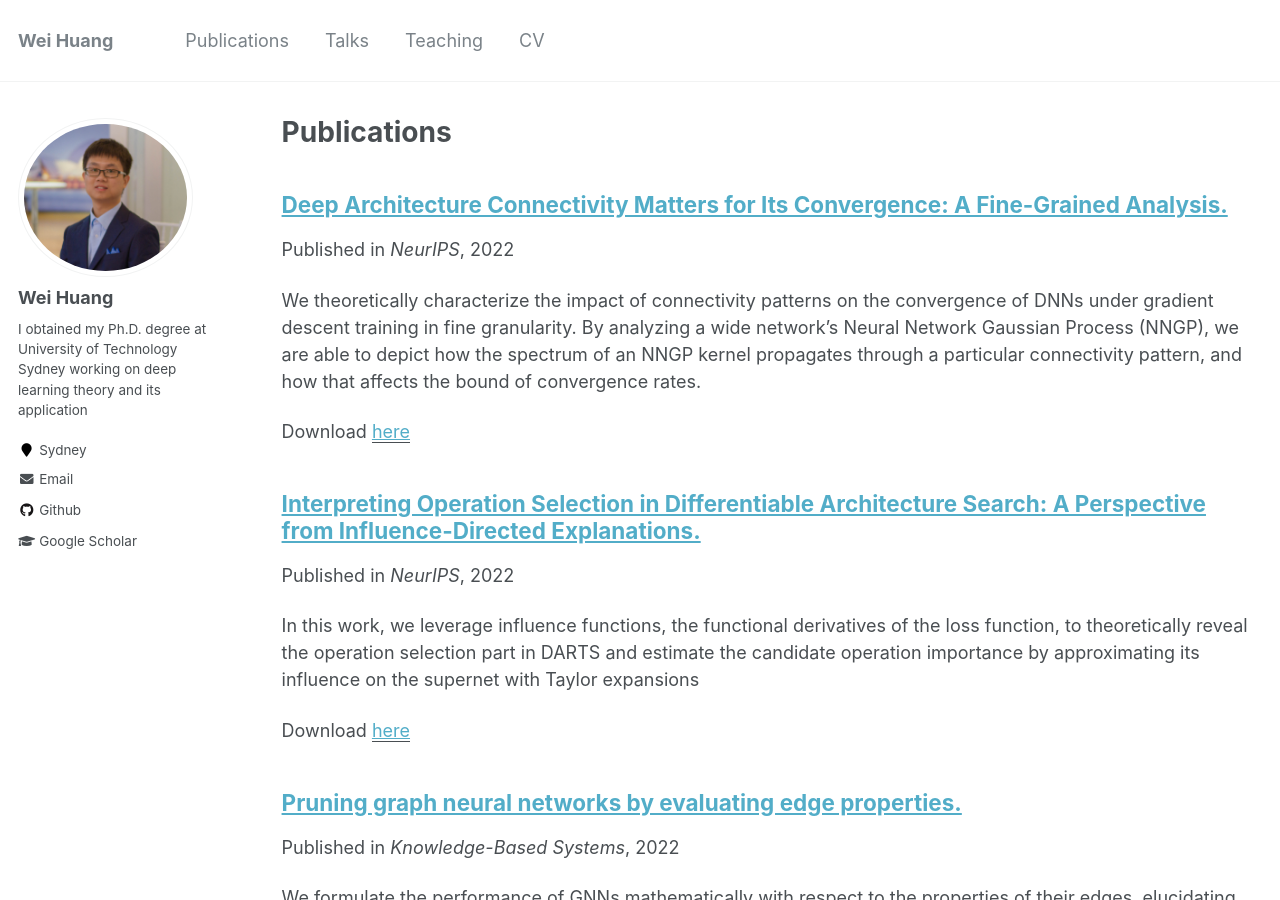
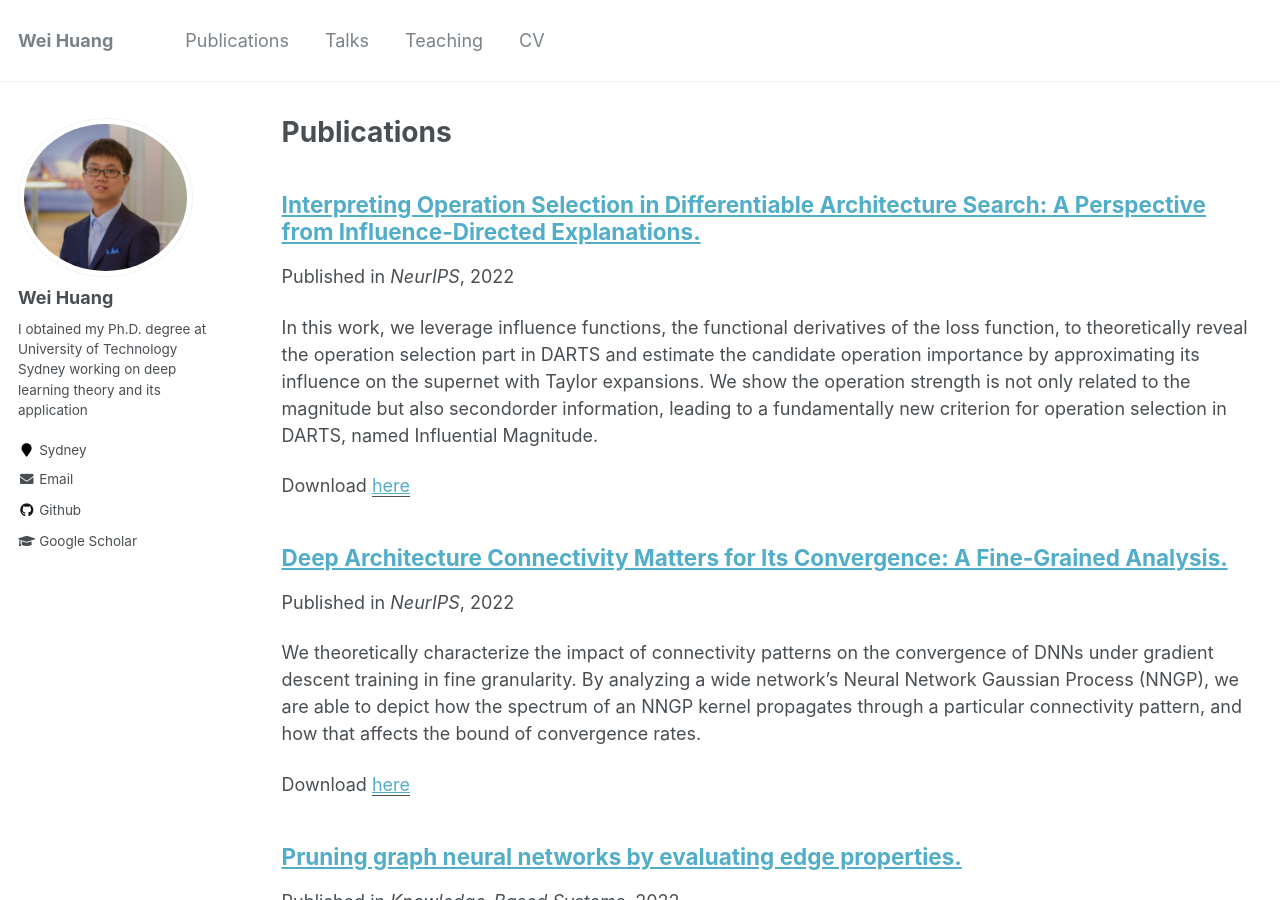
Before and after one commit to WeiHuang05/Weihuang05.github.io, a Jekyll site: the page built from _pages/publications.md, in a window 1280 px wide and 900 px high. Built offline with Jekyll 4.4.1, drawn with Linux system fonts in a browser that asks for light colours.

Commit message:
Update 2022-12-01-IF_DARTs-number-11.md

```diff
--- a/_publications/2022-12-01-IF_DARTs-number-11.md
+++ b/_publications/2022-12-01-IF_DARTs-number-11.md
@@ -5,8 +5,9 @@ permalink: /publication/2022-12-01-IF_DARTs-number-11
 excerpt: 'In this work, we leverage
 influence functions, the functional derivatives of the loss function, to theoretically
 reveal the operation selection part in DARTS and estimate the candidate operation
-importance by approximating its influence on the supernet with Taylor expansions'
-date: 2022-12-01
+importance by approximating its influence on the supernet with Taylor expansions. We show the operation strength is not only related to the magnitude but also secondorder information, leading to a fundamentally new criterion for operation selection
+in DARTS, named Influential Magnitude.'
+date: 2022-12-02
 venue: 'NeurIPS'
 paperurl: 'https://openreview.net/pdf?id=MPARWTuMiPh'
 ---
```
